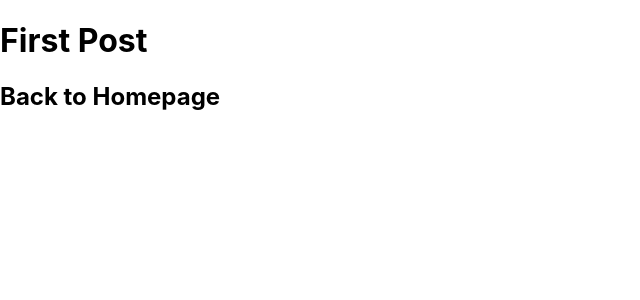
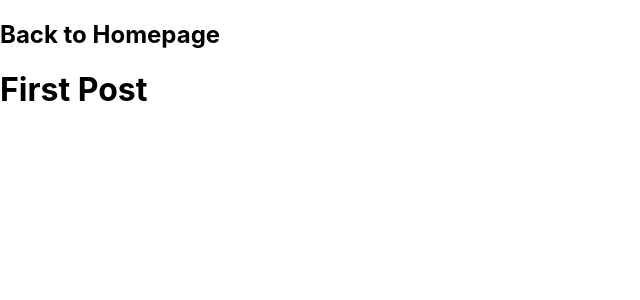
Before and after one commit to SallyResch/sallysite-react-app, a Next.js app: page /posts/first-post in a window 1280 px wide. Shown: the top 300 px of the page, without its empty margins (0-640 px from the left). Built offline with nearby package versions, Linux system fonts and the light colour scheme.

Commit message:
Linked to home page

```diff
--- a/pages/posts/first-post.js
+++ b/pages/posts/first-post.js
@@ -3,12 +3,12 @@ import Link from "next/link";
 export default function FirstPost() {
   return (
     <div>
-      <h1>First Post</h1>
       <h2>
         <Link href='/'>
           <a>Back to Homepage</a>
         </Link>
       </h2>
+      <h1>First Post</h1>
     </div>
   )
 }
```
